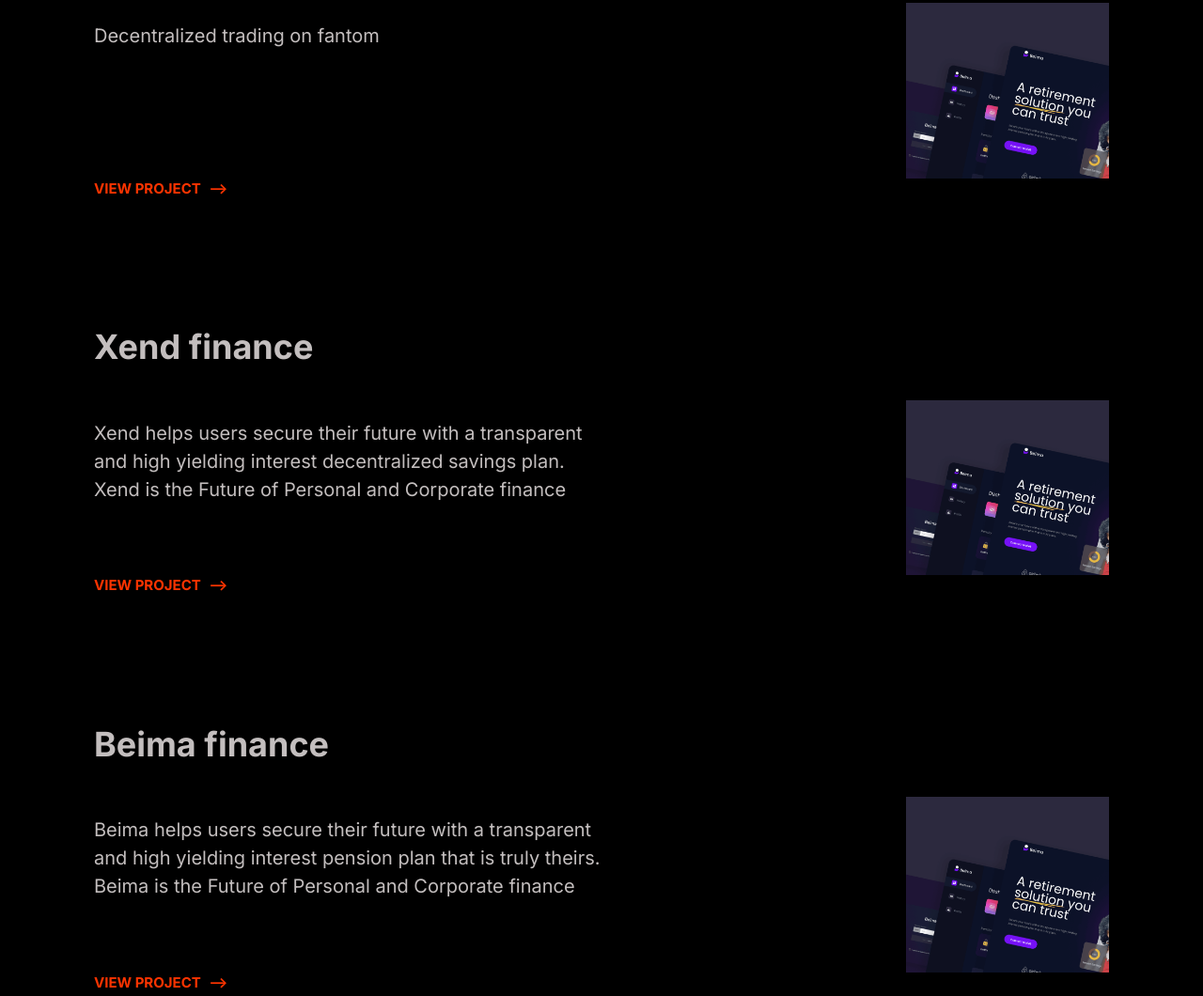
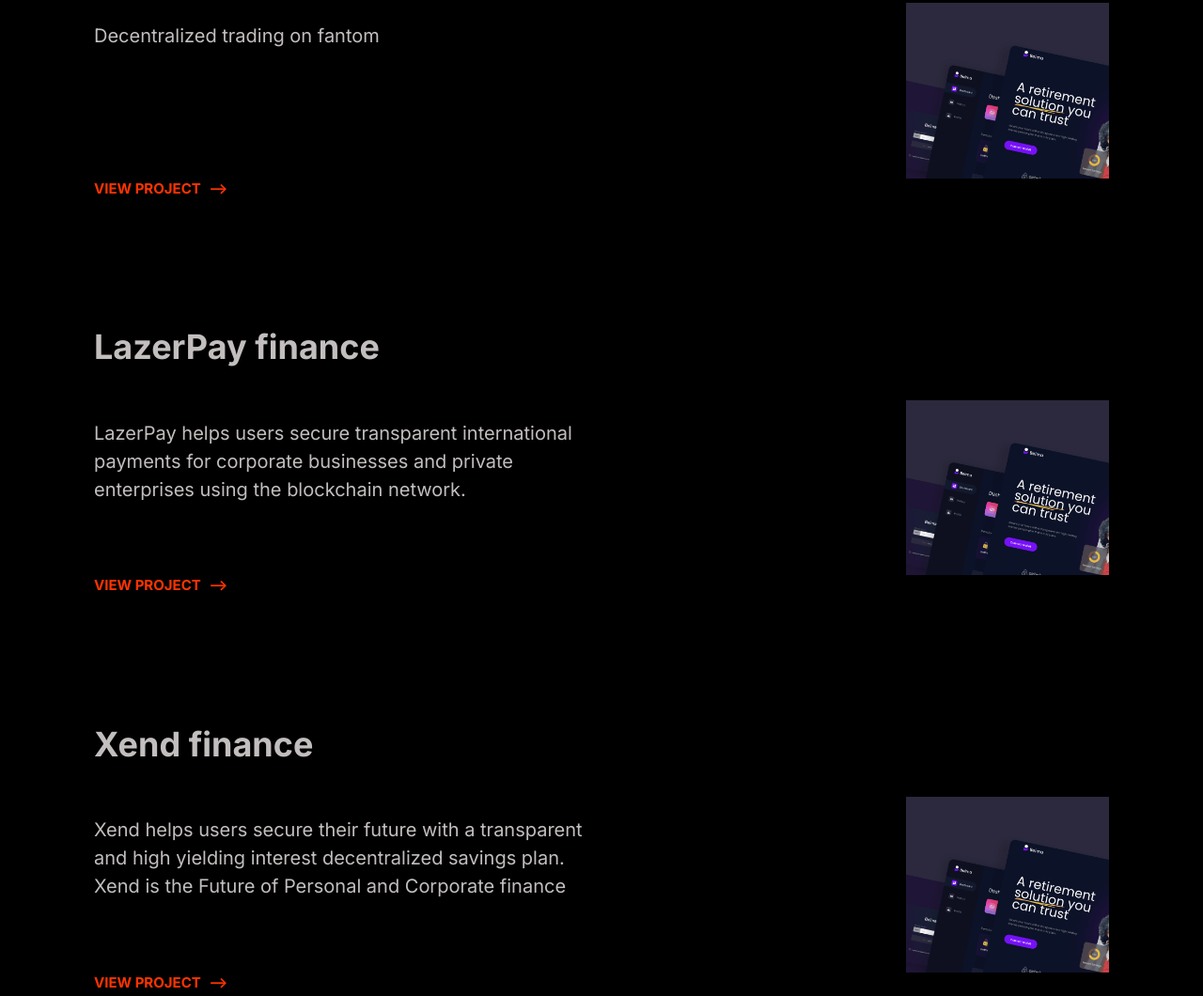
Before and after one commit to chuksy92/personal_website, a website built with Parcel: page portfolio.html in a window 1280 px wide. Shown: the part 1632-2692 px from the top of the page at 94% size. Built offline with nearby package versions, Linux system fonts and the light colour scheme.

Commit message:
update workspace

```diff
--- a/portfolio.html
+++ b/portfolio.html
@@ -116,6 +116,27 @@
             target="_blank"
             class="link-arrow"
           >
+            View project</a
+          >
+        </div>
+      </section>
+      <section
+        class="block block--container"
+        data-aos="fade-up"
+        data-aos-easing="ease-in-out"
+        data-aos-offset="200"
+        data-aos-delay="50"
+        data-aos-duration="1000"
+      >
+        <header><h2>LazerPay finance</h2></header>
+        <div class="grid grid--1x2">
+          <p class="hero__content">
+            LazerPay helps users secure transparent international payments for
+            corporate businesses and private enterprises using the blockchain
+            network.
+          </p>
+          <image class="hero__image" src="images/beima_finance.png" />
+          <a href="https://xend.finance/" target="_blank" class="link-arrow">
             View project</a
           >
         </div>
```
